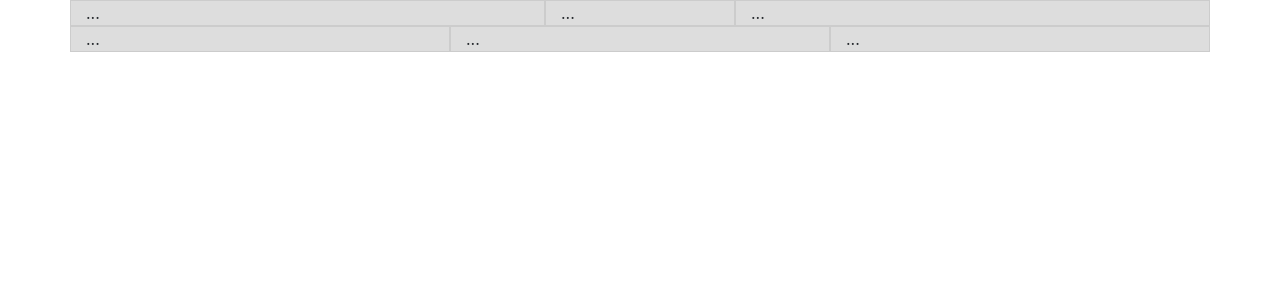
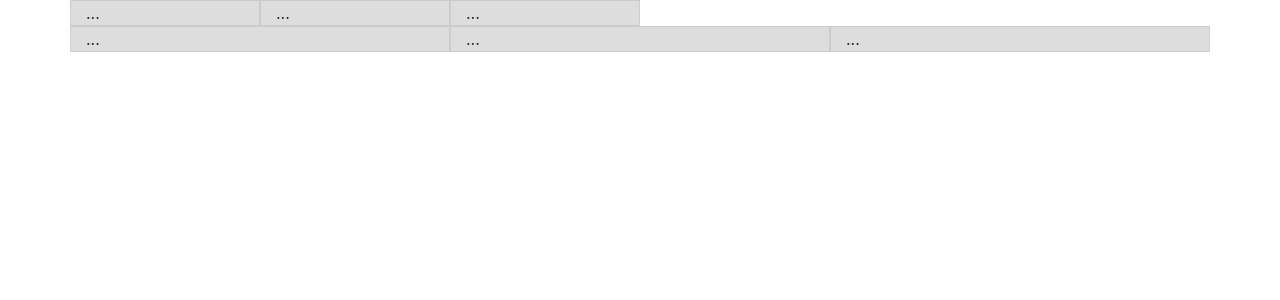
Before and after one commit to deusyvan/bootstrap4, a PHP site: page / in a window 1280 px wide. Shown: the top 300 px of the page. Run offline with PHP 8.4, Linux system fonts and the light colour scheme.

Commit message:
Tamanhos pré-definidos

```diff
--- a/index.php
+++ b/index.php
@@ -17,9 +17,9 @@
 	<body>
 		<div class="container">
     		<div class="row">
-    			<div class="col" >...</div>
     			<div class="col-2" >...</div>
-    			<div class="col" >...</div>
+    			<div class="col-2" >...</div>
+    			<div class="col-2" >...</div>
 
     		</div>
     		<div class="row">
```
